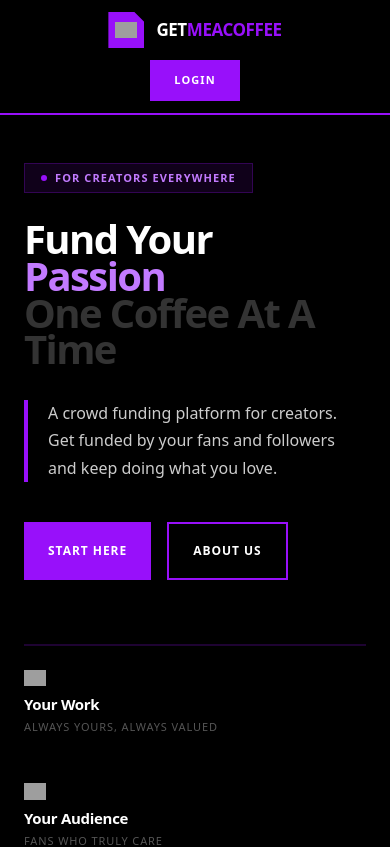
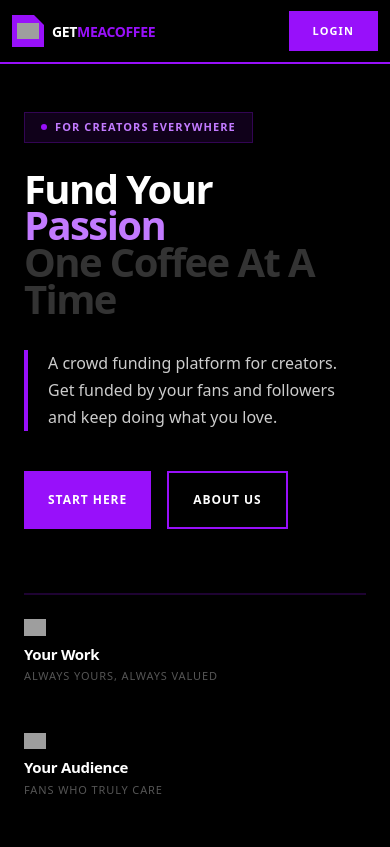
Before and after one commit to ayushsareen793/GetMeACOFFEE-A-Creator-Funding-Platform, a Next.js app: page / in a window 390 px wide. Shown: the top 847 px of the page. Built offline with nearby package versions, Linux system fonts and the light colour scheme; no server answers; grey boxes are pictures that could not be loaded.

Commit message:
navbar adjustments

```diff
--- a/components/Navbar.js
+++ b/components/Navbar.js
@@ -22,30 +22,26 @@ const Navbar = () => {
     return () => document.removeEventListener("mousedown", handleClickOutside)
   }, [])
 
-
-
-
-
   return (
     <>
-      <nav className="flex flex-col md:flex-row justify-between items-center gap-3 md:gap-0 px-4 sm:px-6 md:px-10 py-3 md:py-0 min-h-18 md:h-18 z-50 bg-black sticky top-0 border-b-2 border-purple-600">
+      <nav className="flex flex-row justify-between items-center gap-2 px-3 sm:px-6 md:px-10 py-0 h-16 md:h-18 z-50 bg-black sticky top-0 border-b-2 border-purple-600">
 
         {/* logo */}
-        <Link className="flex items-center gap-3 no-underline" href="/">
-          <div className="w-9 h-9 sm:w-11 sm:h-11 bg-purple-600 flex items-center justify-center shrink-0 [clip-path:polygon(0_0,calc(100%-10px)_0,100%_10px,100%_100%,0_100%)]">
+        <Link className="flex items-center gap-2 sm:gap-3 no-underline min-w-0 shrink-0" href="/">
+          <div className="w-8 h-8 sm:w-11 sm:h-11 bg-purple-600 flex items-center justify-center shrink-0 [clip-path:polygon(0_0,calc(100%-10px)_0,100%_10px,100%_100%,0_100%)]">
             <img src="https://api.iconify.design/mdi/coffee.svg?color=white" width={22} height={22} alt="" />
           </div>
-          <span className="text-[17px] sm:text-[22px] font-black uppercase tracking-tight text-white whitespace-nowrap">
+          <span className="text-[14px] sm:text-[22px] font-black uppercase tracking-tight text-white whitespace-nowrap">
             GET<span className="text-purple-600">MEACOFFEE</span>
           </span>
         </Link>
 
 
-        <div className="flex items-center gap-3 relative w-full md:w-auto justify-center md:justify-end">
+        <div className="flex items-center gap-3 relative min-w-0 justify-end">
 
           {session && (
-            <div ref={dropdownRef} className="relative w-full md:w-auto flex justify-center md:justify-end">
-              <button onClick={() => setShowdropdown(!showdropdown)} className="flex items-center gap-2 bg-purple-600/10 border border-purple-600/30 hover:bg-purple-600/20 hover:border-purple-500 text-purple-400 hover:text-white text-[11px] font-bold tracking-[0.08em] px-5 py-2.5 transition-all duration-200 max-w-full">
+            <div ref={dropdownRef} className="relative min-w-0 flex justify-end">
+              <button onClick={() => setShowdropdown(!showdropdown)} className="flex items-center gap-1 sm:gap-2 bg-purple-600/10 border border-purple-600/30 hover:bg-purple-600/20 hover:border-purple-500 text-purple-400 hover:text-white text-[10px] sm:text-[11px] font-bold tracking-[0.08em] px-3 sm:px-5 py-2 sm:py-2.5 transition-all duration-200 min-w-0 max-w-[42vw] sm:max-w-full">
                 <span className="truncate">Welcome, {session.user.email}</span>
                 <svg className={`w-3 h-3 shrink-0 transition-transform duration-200 ${showdropdown ? "rotate-180" : ""}`} viewBox="0 0 24 24" fill="none" stroke="currentColor" strokeWidth="2">
                   <path d="m6 9 6 6 6-6" />
```
